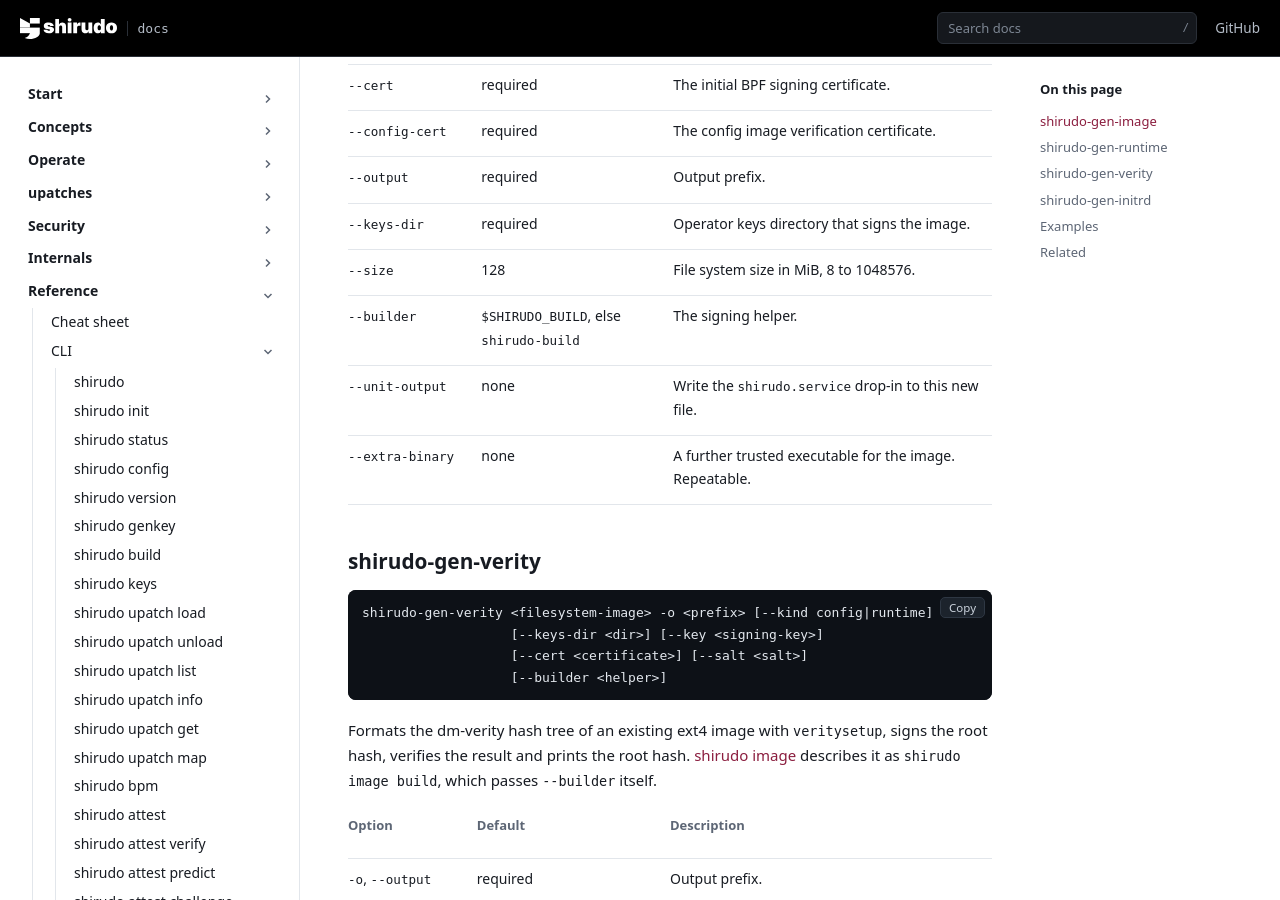
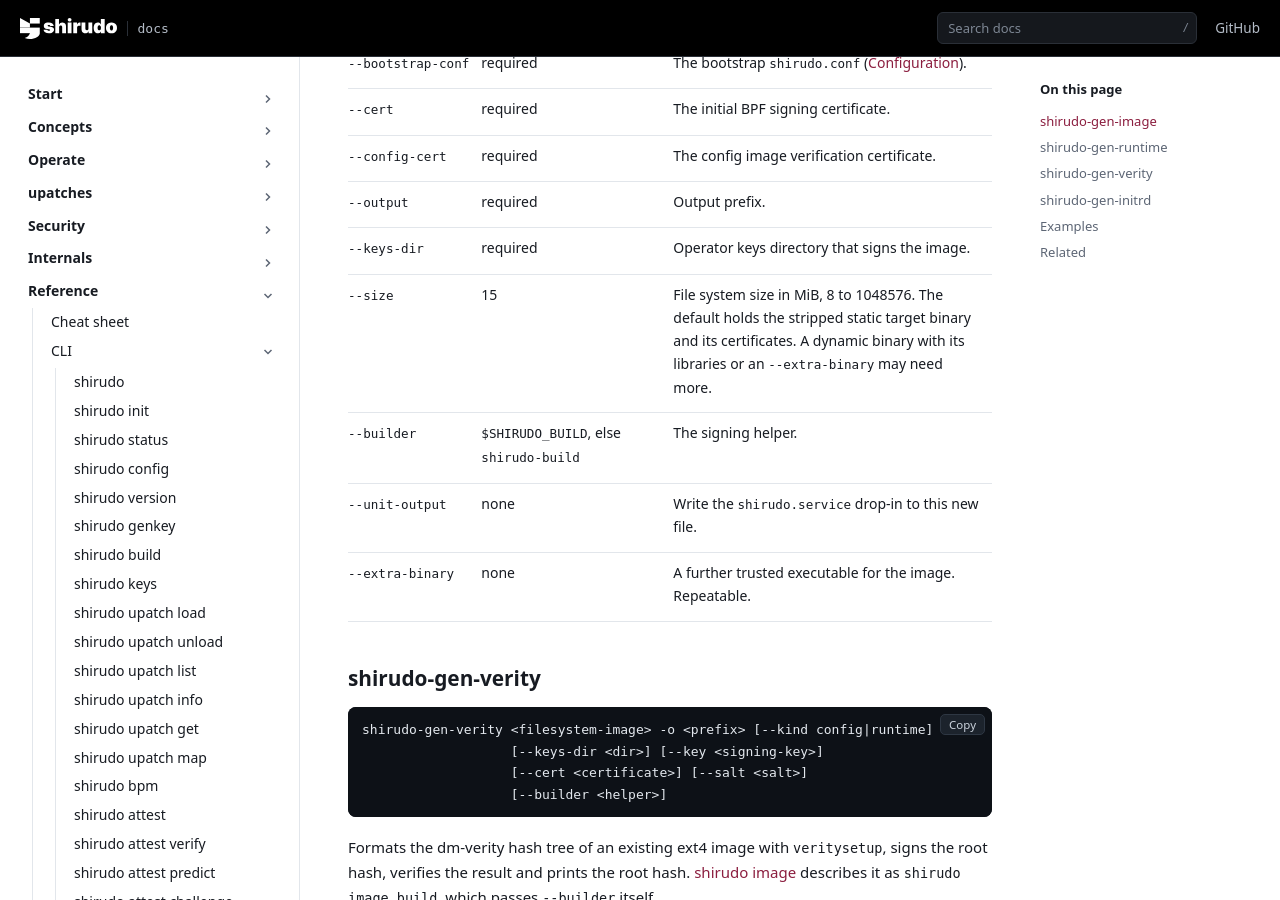
Before and after one commit to AliBashaSY/shirudo, a Sphinx documentation site: the page built from Documentation/reference/cli/gen-tools.rst, in a window 1280 px wide and 900 px high, scrolled down 2336 px. Built offline with Sphinx 7.4.7, drawn with Linux system fonts in a browser that asks for light colours; some of the changed text lies outside the part shown.

Commit message:
image: default the runtime image to 15 MiB
shirudo-gen-runtime made a 128 MiB file system for a binary that takes
12.7 MiB once stripped. Every boot reads the whole runtime image through
dm-verity, and the image file takes its full size on the target's disk,
so the empty space cost every target boot time and storage.

Default to 15 MiB. That holds the stripped static x86-64 target and its
certificates with 1.3 MiB to spare. A dynamic binary with its libraries
or extra executables need --size, which the test VM bundle now passes.

So that the binary cannot outgrow the default unnoticed,
shirudo-gen-image now says how many KiB of files did not fit instead of
only passing on mkfs.ext4's allocation error, and
.github/scripts/check-runtime-image.sh builds a runtime image of the
default size around a target binary and fails, naming the default to
raise, once the binary no longer fits. The deb workflow runs it with the
installed operator package on the static target it built, and t1003
runs it wherever make target has built one. CI checks the x86-64 binary
only.

Signed-off-by: Daniel Borkmann <daniel@iogearbox.net>

```diff
--- a/Documentation/contribute/developer-guide.rst
+++ b/Documentation/contribute/developer-guide.rst
@@ -430,6 +430,11 @@ the commit at ``HEAD`` alone without them.
        commit in the working tree.
    * - ``check-static-target.sh <binary>``
      - That a target binary is a static PIE.
+   * - ``check-runtime-image.sh <binary>``
+     - That a runtime image of the default size of
+       ``shirudo-gen-runtime`` holds the target binary, and how much
+       space it leaves. When it fails, raise ``size=`` in
+       ``tools/gen-image/shirudo-gen-runtime``.
    * - ``tests.sh setup|run``
      - Prepares a CI runner as the VM host and runs ``make tests``.
        Meant for CI runners, which are discarded afterwards.
--- a/Documentation/contribute/test-coverage.rst
+++ b/Documentation/contribute/test-coverage.rst
@@ -65,8 +65,9 @@ signed config image.
      - Removed fleet-management commands are absent and rejected
    * - ``t1003-static-target``
      - The target binary is a static PIE with OpenSSL 3.5 or newer and
-       no shared TLS closure, and the operator binary is dynamic. Runs
-       only where ``make target`` has built ``shirudo-target``
+       no shared TLS closure, fits the default runtime image, and the
+       operator binary is dynamic. Runs only where ``make target`` has
+       built ``shirudo-target``
    * - ``t1004-target-system-libdir``
      - Where ``make target-deps`` finds the system static archives
    * - ``t1005-binrpm-pkg``
--- a/Documentation/reference/cli/gen-tools.rst
+++ b/Documentation/reference/cli/gen-tools.rst
@@ -58,8 +58,9 @@ root, no journal, 4096-byte blocks) and signs it with
 
 It refuses a source that contains a file named ``signing_key.pem``, a
 special file, a source that contains the keys directory, and for
-``--kind config`` any symbolic link. Requires ``mkfs.ext4`` and
-``veritysetup``.
+``--kind config`` any symbolic link. Files that do not fit ``--size``
+make it fail with ``<n> KiB of files do not fit an image of <size> MiB;
+raise --size``. Requires ``mkfs.ext4`` and ``veritysetup``.
 
 .. list-table::
    :header-rows: 1
@@ -147,8 +148,10 @@ trusted binaries. Requires ``readelf``, ``ldd`` and ``llvm-strip``.
      - required
      - Operator keys directory that signs the image.
    * - ``--size``
-     - 128
-     - File system size in MiB, 8 to 1048576.
+     - 15
+     - File system size in MiB, 8 to 1048576. The default holds the
+       stripped static target binary and its certificates. A dynamic
+       binary with its libraries or an ``--extra-binary`` may need more.
    * - ``--builder``
      - ``$SHIRUDO_BUILD``, else ``shirudo-build``
      - The signing helper.
```
Also changed, not shown: 7 other files.
